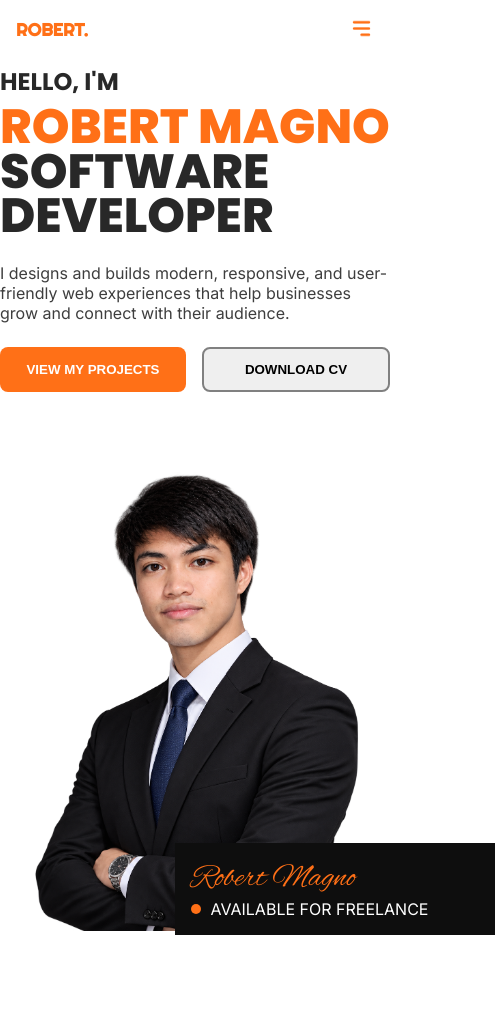
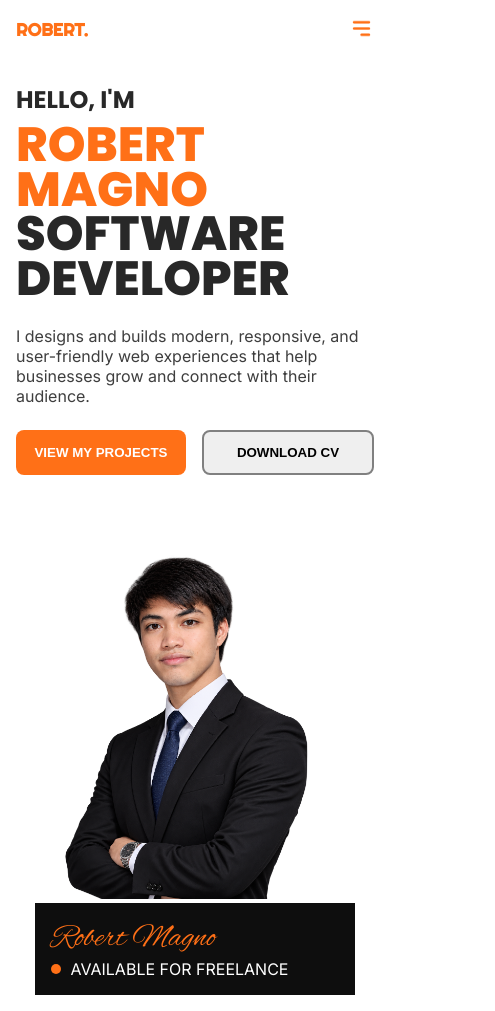
Before and after one commit to Hydrogen86/my-portfolio-react, a React (Vite) app: page / in a window 390 px wide. Shown: the whole page, 495 px wide, since content can reach past the window. Before the commit the page ends 935 px from the top, so only its background shows below. Built offline with nearby package versions, Linux system fonts and the light colour scheme.

Commit message:
add responsive design to hero section

```diff
--- a/src/App.css
+++ b/src/App.css
@@ -25,3 +25,9 @@
 body {
   font-family: var(--main-font);
 }
+
+@media (max-width: 750px) {
+  section {
+    padding: 1rem;
+  }
+}
--- a/src/css/Hero.css
+++ b/src/css/Hero.css
@@ -6,6 +6,7 @@
     align-items: center;
     gap: 5rem;
     background-color: inherit;
+    padding-top: clamp(3rem, 20vw, 6rem);
 }
 
 .hero-section .left {
@@ -105,7 +106,7 @@
 }
 
 .hero-section .right img{
-    width: 400px;
+    width: clamp(300px, 30vw, 400px);
     height: 100%;
     object-fit: contain;
 }
@@ -124,4 +125,8 @@
     .hero-section {
         flex-direction: column;
     }
+    .hero-section .right .txt-area {
+        position: relative;
+        inset: 0;
+    }
 }
--- a/src/css/NavBar.css
+++ b/src/css/NavBar.css
@@ -13,6 +13,8 @@ header {
     align-items: center;
     gap: clamp(1rem, 2vw, 2rem);
     max-height: 70px;
+    position: fixed;
+    width: 100%;
 }
 
 .developer-name {
@@ -136,6 +138,8 @@ nav button:hover {
         visibility: hidden;
         pointer-events: none;
         transform: translateY(-10px);
+        background-color: var(--main-color);
+        box-shadow: 0 8px 10px -5px rgba(0, 0, 0, 0.3);
 
         /* Smooth animation */
         transition:
```
